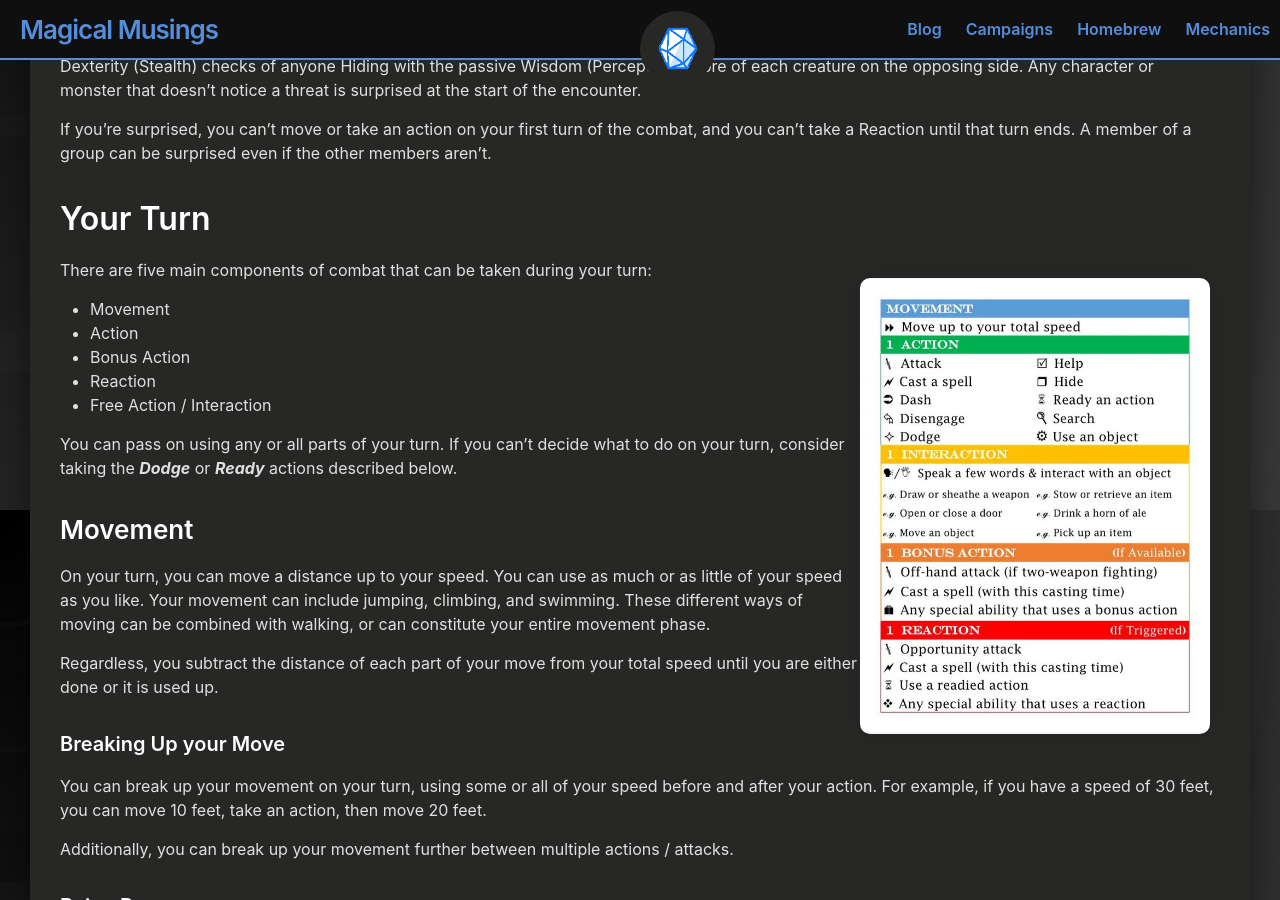
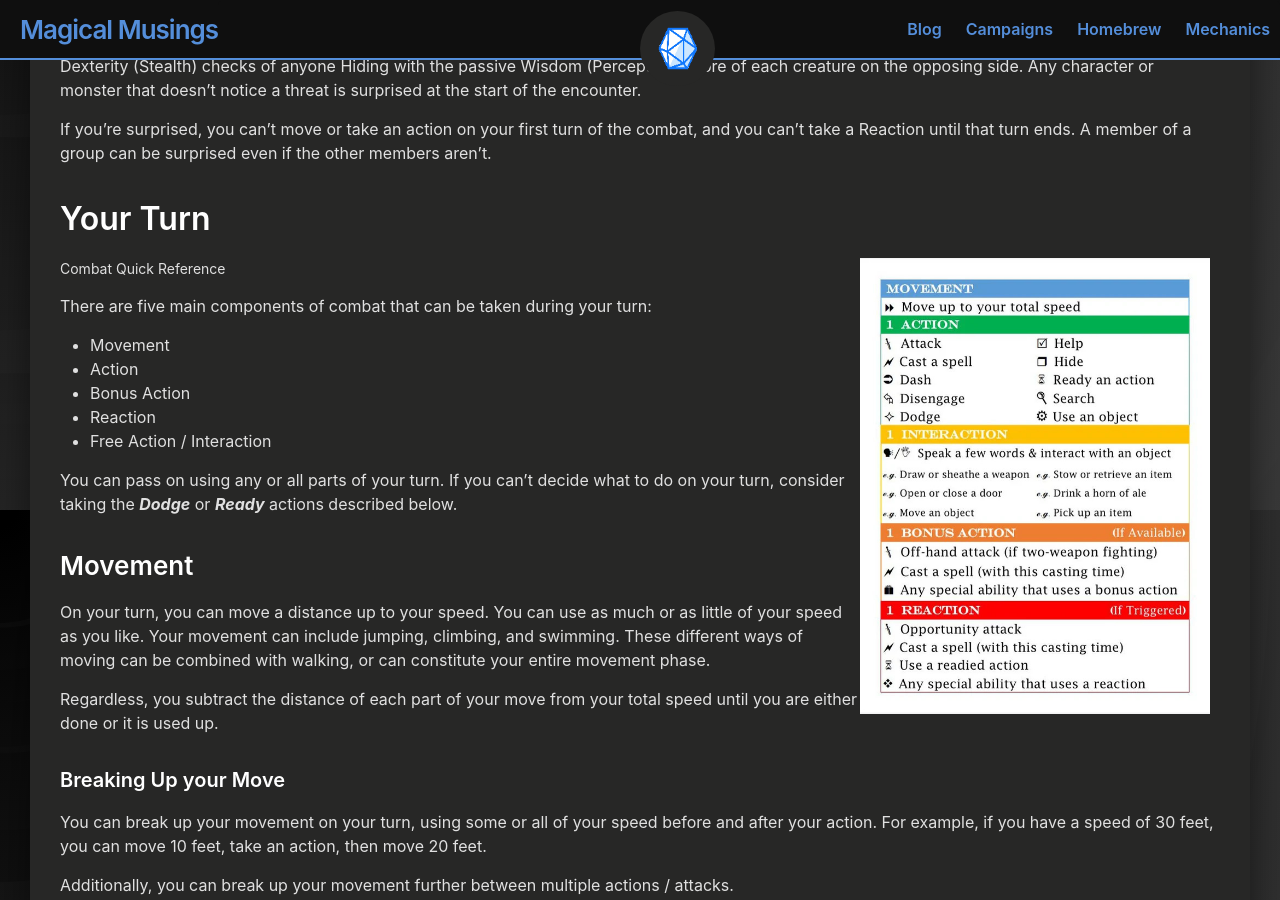
Before and after one commit to andersthemagi/magicalmusings.github.io, a Jekyll site: the page built from _posts/2020-10-07-mechanics-combat.md, in a window 1280 px wide and 900 px high, scrolled down 1410 px. Built offline with Jekyll 4.4.1, drawn with Linux system fonts in a browser that asks for light colours.

Commit message:
Update 2020-10-07-mechanics-combat.md

```diff
--- a/_posts/2020-10-07-mechanics-combat.md
+++ b/_posts/2020-10-07-mechanics-combat.md
@@ -44,10 +44,13 @@ If you’re surprised, you can’t move or take an action on your first turn of
 
 ## Your Turn
 
-<img src="{{baseURL}}/assets/combat-quick-ref.jpg"
+<figure>
+    <img src="{{baseURL}}/assets/combat-quick-ref.jpg"
      width="350px"
      alt="Combat Quick Reference"
      style="float: right; margin-right: 10px;">
+     <figcaption>Combat Quick Reference</figcaption>
+</figure>
 There are five main components of combat that can be taken during your turn:
 
 * Movement
```
